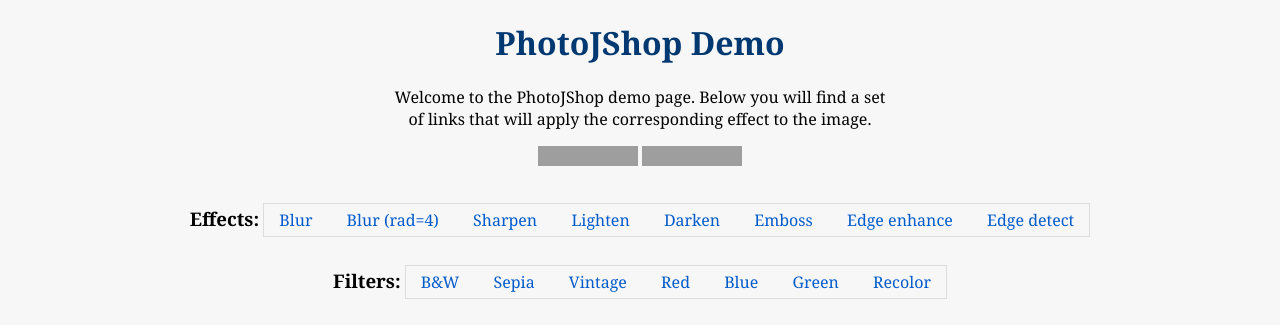
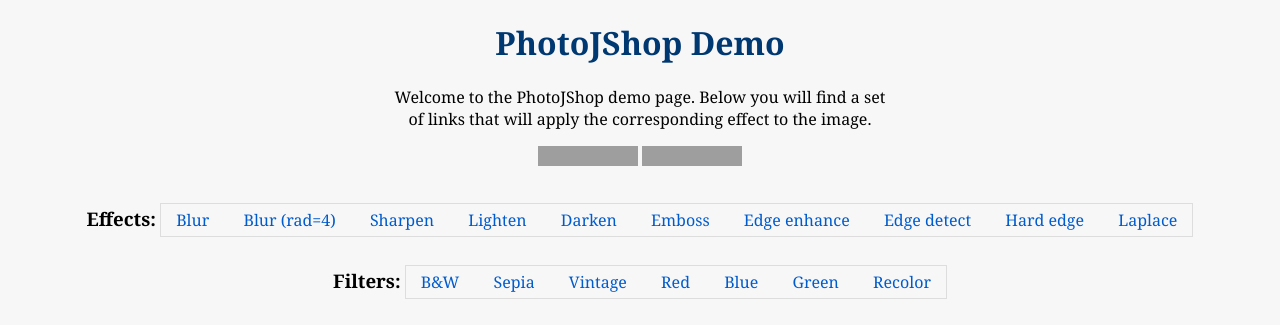
Before and after one commit to aurbano/photojshop, a plain HTML site: page index.html in a window 1280 px wide. Both pictures are taken after a click on the link "Edge enhance". Shown: the top 325 px of the page. Drawn offline with Linux system fonts and the light colour scheme; grey boxes are pictures that could not be loaded.

Commit message:
Added two new filters
New effects;
* Hard edge
* Laplace

```diff
--- a/index.html
+++ b/index.html
@@ -104,6 +104,8 @@ $(document).ready(function(){
 		<li><a href="#effect" data-effect="emboss">Emboss</a></li>
 		<li><a href="#effect" data-effect="edge-enhance">Edge enhance</a></li>
 		<li><a href="#effect" data-effect="edge-detect">Edge detect</a></li>
+		<li><a href="#effect" data-effect="hard-edge">Hard edge</a></li>
+		<li><a href="#effect" data-effect="laplace">Laplace</a></li>
 	</ul>
 </nav>
 <br />
--- a/src/photojshop.jquery.js
+++ b/src/photojshop.jquery.js
@@ -39,7 +39,9 @@
 				"lighten": 	[[1.1]],
 				"darken": 	[[0.9]],
 				"edge-enhance": [[ 0, 0, 0 ],	[-20, 20, 0 ],	[ 0, 0, 0 ]],
-				"edge-detect": 	[[ 0, 9, 0 ],	[9, -40, 9 ],	[ 0, 9, 0 ]]
+				"edge-detect": 	[[ 0, 9, 0 ],	[9, -40, 9 ],	[ 0, 9, 0 ]],
+				'hard-edge' : [[2, 22, 1],[22, 1, -22],[ 1, -22, -2]],
+				'laplace' : [[-2,-2,-2],[-2,15,-2],[-2,-2,-2]]
 			},
 			colorEffects = {
 				"b&w" : [[1, 1, 1],[1, 1, 1],[1, 1, 1]],
@@ -76,7 +78,7 @@
 			applyEffect();
 			return;
 		}else if(!this.is('canvas')){
-			alert('Unsupported element')
+			alert('Unsupported element');
 			return;
 		}
 		srcCtx = srcCanvas.getContext('2d');
```
